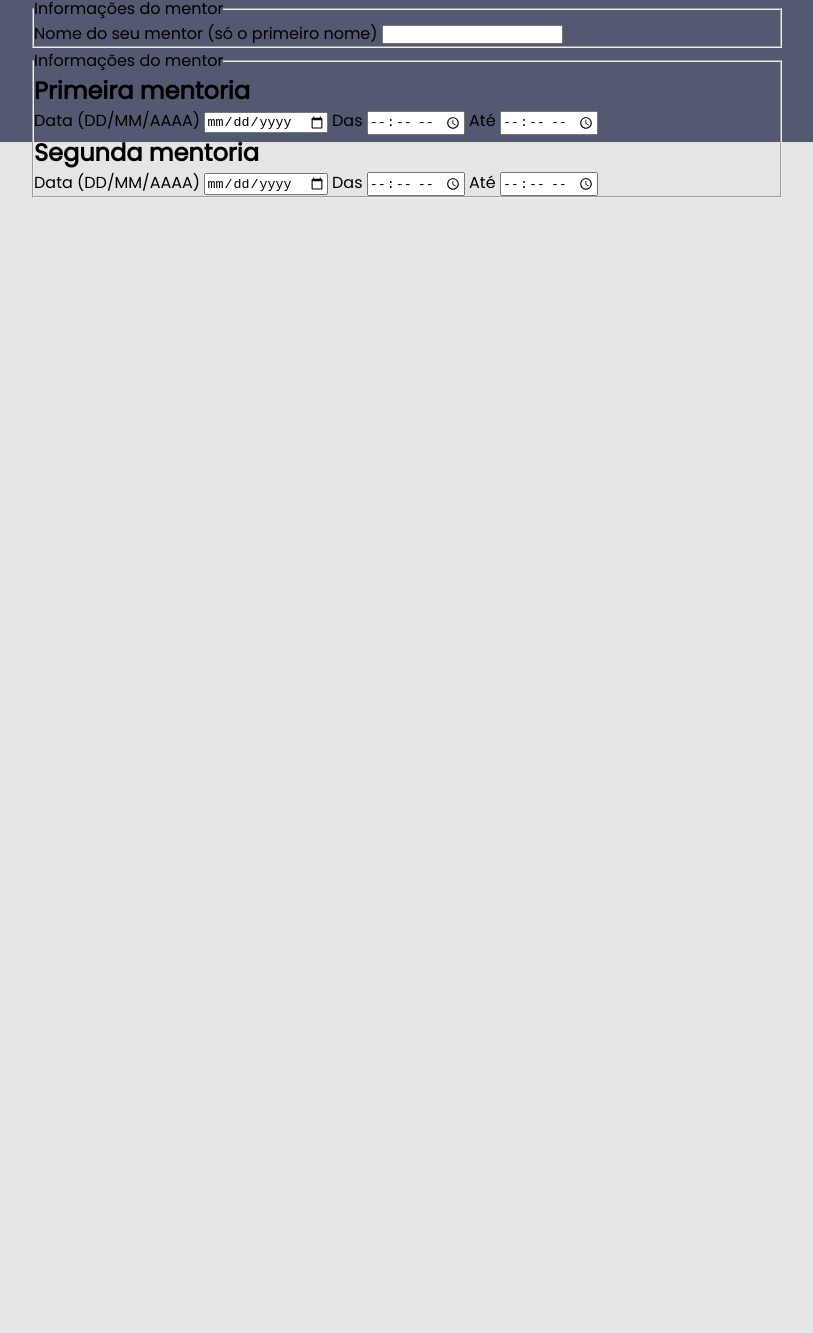
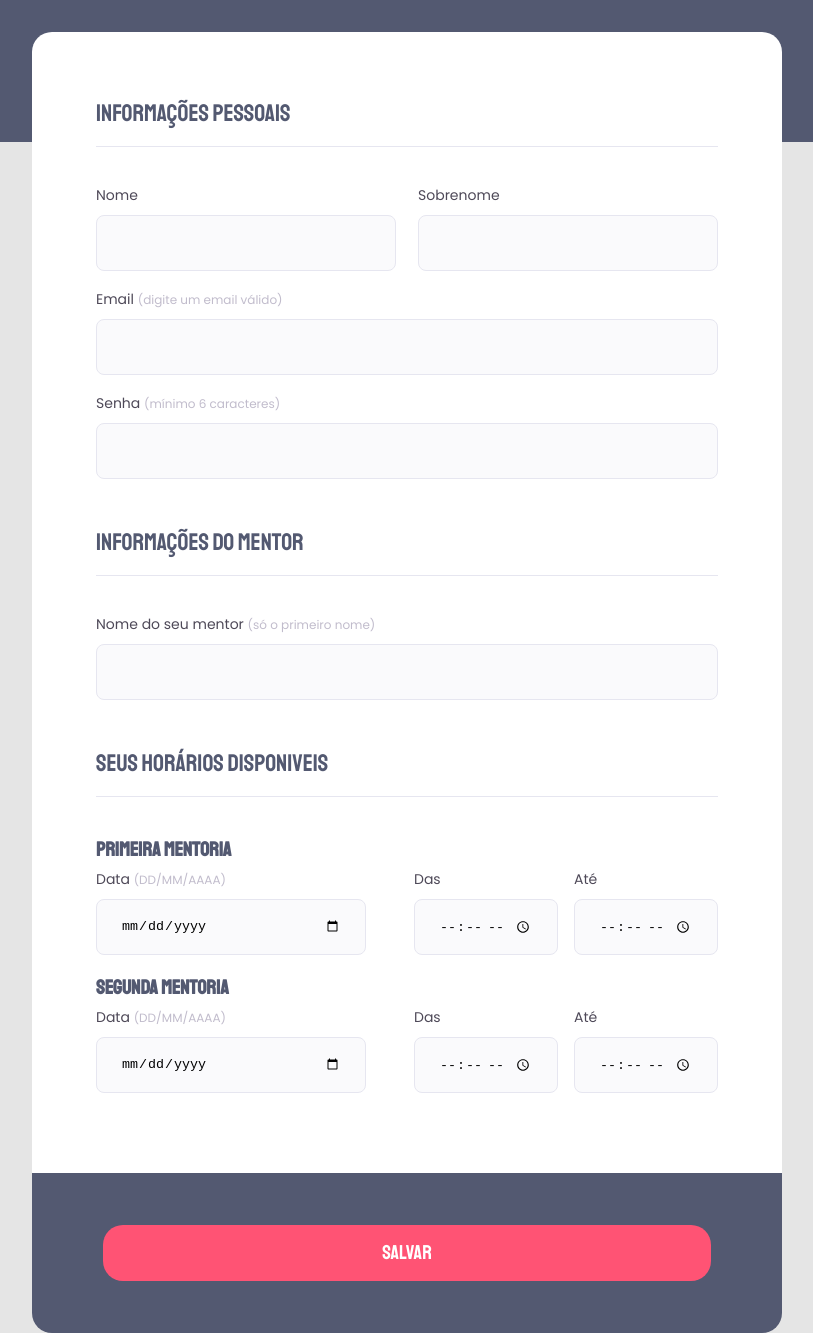
Before and after one commit to PauloHernandes/desafio1-stage3, a plain HTML site: page index.html in a window 1280 px wide. Shown: the part 294-1627 px from the top of the page, without its empty margins (233-1046 px from the left). Before the commit the page ends 800 px from the top, so only its background shows below. Drawn offline with Linux system fonts and the light colour scheme.

Commit message:
Exercíciofinalizado

```diff
--- a/index.html
+++ b/index.html
@@ -17,65 +17,136 @@
 
     <h1>Mentoria</h1>
     <p>
-    Preencha o formulário abaixo para agendar sua mentoria
+      Preencha o formulário abaixo para <br>
+      agendar sua mentoria
     </p>
 
     <form>
       <fieldset>
+        <div class="fieldset-wrapper">
+          <legend>Informações pessoais</legend>
 
-      <legend>Informações pessoais</legend>
+          <div class="col-2">
+
+            <div class="input-wrapper">
 
               <label for="mentoring-name">Nome</label>
               <input type="text" id="mentoring-name">
 
+            </div>
 
-      <label for="mentoring-lastname">Nome</label>
+            <div class="input-wrapper">
+
+              <label for="mentoring-lastname">Sobrenome</label>
               <input type="text" id="mentoring-lastname">
+
+            </div>
+
+          </div>
+
+
+          <div class="input-wrapper">
 
           <label for="mentoring-password">Email <span>(digite um email válido)</span></label>
           <input type="email" id="mentoring-email">
 
-      <label for="mentoring-name">Senha (mínimo 6 caracteres)</label>
+          </div>
+
+          <div class="input-wrapper">
+
+            <label for="mentoring-name">Senha <span>(mínimo 6 caracteres)</span></label>
             <input type="password" id="mentoring-password">
+
+          </div>
+
+        </div>
 
       </fieldset>
 
       <fieldset>
 
+        <div class="fieldset-wrapper">
+
           <legend>Informações do mentor</legend>
+
+          <div class="input-wrapper">
 
             <label for="mentoring-namementor">Nome do seu mentor <span>(só o primeiro nome)</span></label>
             <input type="text" id="mentoring-namementor">
+
+          </div>
+
+        </div>
 
       </fieldset>
 
       <fieldset>
 
-      <legend>Informações do mentor</legend>
+        <div class="fieldset-wrapper">
+          <legend>Seus horários disponiveis</legend>
 
           <h2>Primeira mentoria</h2>
+          <div class="col-3">
+
+            <div class="input-wrapper">
+
               <label for="mentoring-date">Data <span>(DD/MM/AAAA)</span></label>
               <input type="date" id="mentoring-date">
+
+            </div>
+
+            <div class="input-wrapper">
 
               <label for="mentoring-begin">Das</label>
               <input type="time" id="mentoring-begin">
 
+            </div>
+
+            <div class="input-wrapper">
+
               <label for="mentoring-end">Até</label>
               <input type="time" id="mentoring-end">
 
+            </div>
+
+          </div>
+
           <h2>Segunda mentoria</h2>
+          <div class="col-3">
+
+            <div class="input-wrapper">
+
               <label for="mentoring-date">Data <span>(DD/MM/AAAA)</span></label>
               <input type="date" id="mentoring-date">
+
+            </div>
+
+            <div class="input-wrapper">
 
               <label for="mentoring-begin">Das</label>
               <input type="time" id="mentoring-begin">
 
+            </div>
+
+            <div class="input-wrapper">
+
               <label for="mentoring-end">Até</label>
               <input type="time" id="mentoring-end">
 
+            </div>
+
+          </div>
+
+      </div>
+
 
       </fieldset>
+
     </form>
+
+    <footer>
+      <button>Salvar</button>
+    </footer>
 
   </div>
 
--- a/style.css
+++ b/style.css
@@ -9,20 +9,164 @@ body{
   font-family: 'Poppins', sans-serif;
 
   background-color: #E5E5E5;
+  color: #4E4958;
 }
 
 body::before{
   content: '';
   width: 100%;
   height: 436px;
+
   background: #535971;
+
+  position: absolute;
   z-index: -1;
   top: 0;
-  position: absolute;
-
 }
 
 .content{
   width: 750px;
   margin: 140px auto 0;
 }
+
+form{
+  background: #ffffff;
+
+  width: 100%;
+  border-radius: 20px 20px 0px 0px;
+  padding: 64px;
+  margin-top: 58px;
+
+  display: flex;
+  flex-direction: column;
+  gap: 30px;
+}
+
+form fieldset{
+  border: none;
+}
+
+.col-2{
+  display: flex;
+  gap: 22px;
+}
+
+.col-2 input{
+  width: 300px;
+}
+
+.input-wrapper{
+  display: flex;
+  flex-direction: column;
+}
+
+.input-wrapper input{
+  background: #FAFAFC;
+
+  border: 1px solid #E6E6F0;
+  border-radius: 8px;
+  height: 56px;
+  margin-bottom: 16px;
+  padding: 0px 24px;
+}
+
+.col-3{
+  display: flex;
+  gap: 16px;
+  align-items: center;
+}
+
+.col-3 > :nth-child(1){
+  width: 100%;
+  margin-right: 32px;
+}
+
+footer{
+  width: 100%;
+  height: 160px;
+  padding: 52px 71px;
+  background: #535971;
+
+  border-radius: 0px 0px 20px 20px;
+}
+
+
+/*
+
+texts
+
+*/
+
+.content h1, h2, legend, button{
+  font-family: 'Staatliches', sans-serif;
+}
+
+.input-wrapper span{
+  font-size: 12px;
+  line-height: 20px;
+
+  color: #C1BCCC;
+}
+
+.content h1, p, button{
+  color: white;
+}
+
+.content h1{
+  font-size: 48px;
+  line-height: 60px;
+  margin-bottom: 18px;
+}
+
+.fieldset-wrapper legend, h2{
+  color: #535971;
+}
+
+.fieldset-wrapper legend{
+  font-size: 24px;
+  line-height: 34px;
+
+  width: 100%;
+  padding-bottom: 16px;
+
+  border-bottom: 1px solid #E6E6F0;
+  margin-bottom: 36px;
+}
+
+.fieldset-wrapper h2{
+  font-size: 20px;
+  line-height: 34px;
+}
+
+
+
+.input-wrapper label{
+  font-size: 14px;
+  line-height: 24px;
+
+  margin-bottom: 8px;
+}
+
+/*
+
+buttons
+
+*/
+
+footer button{
+  width: 608px;
+  height: 56px;
+
+
+  background: #FF5374;
+  border-radius: 20px;
+  border: none;
+
+  font-size: 20px;
+  line-height: 26px;
+}
+
+footer button:hover{
+  background: #f3345a;
+  cursor: pointer;
+}
```
Lines whose indentation alone changed are shown as unchanged.
